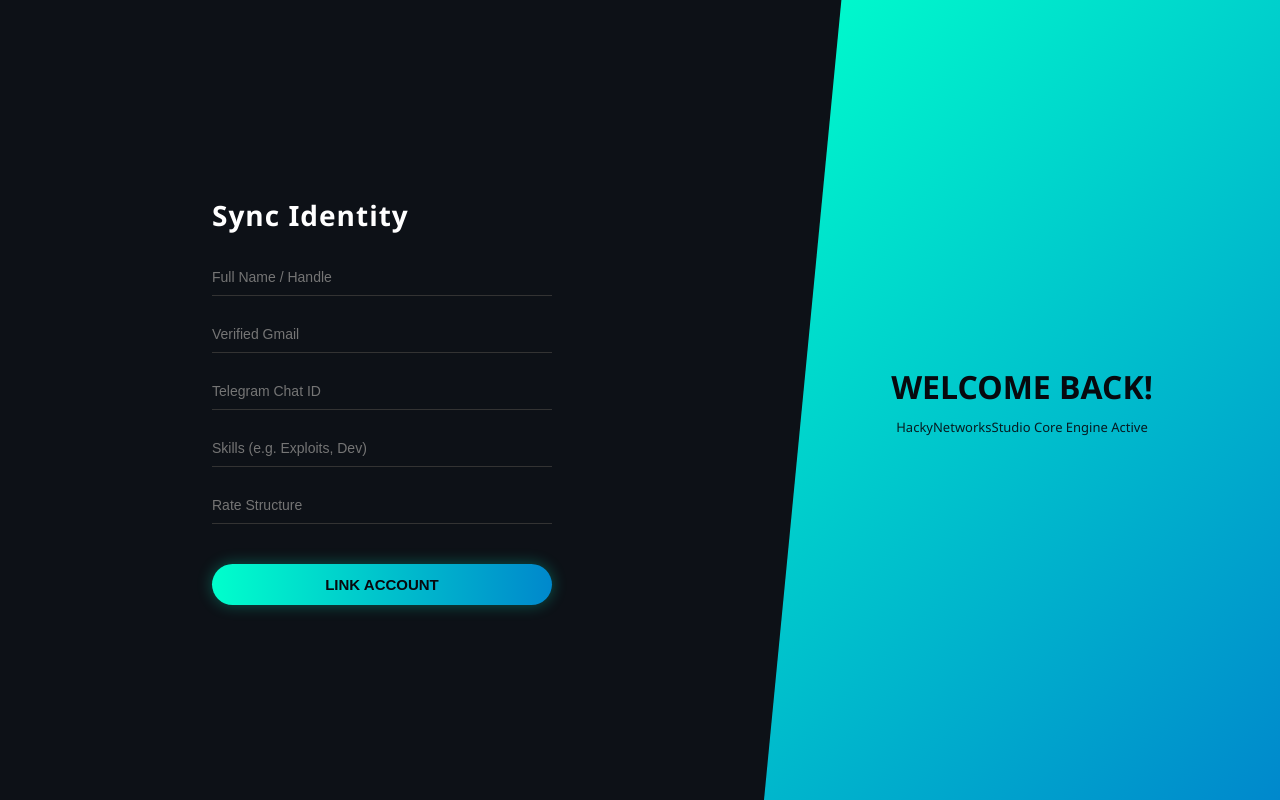
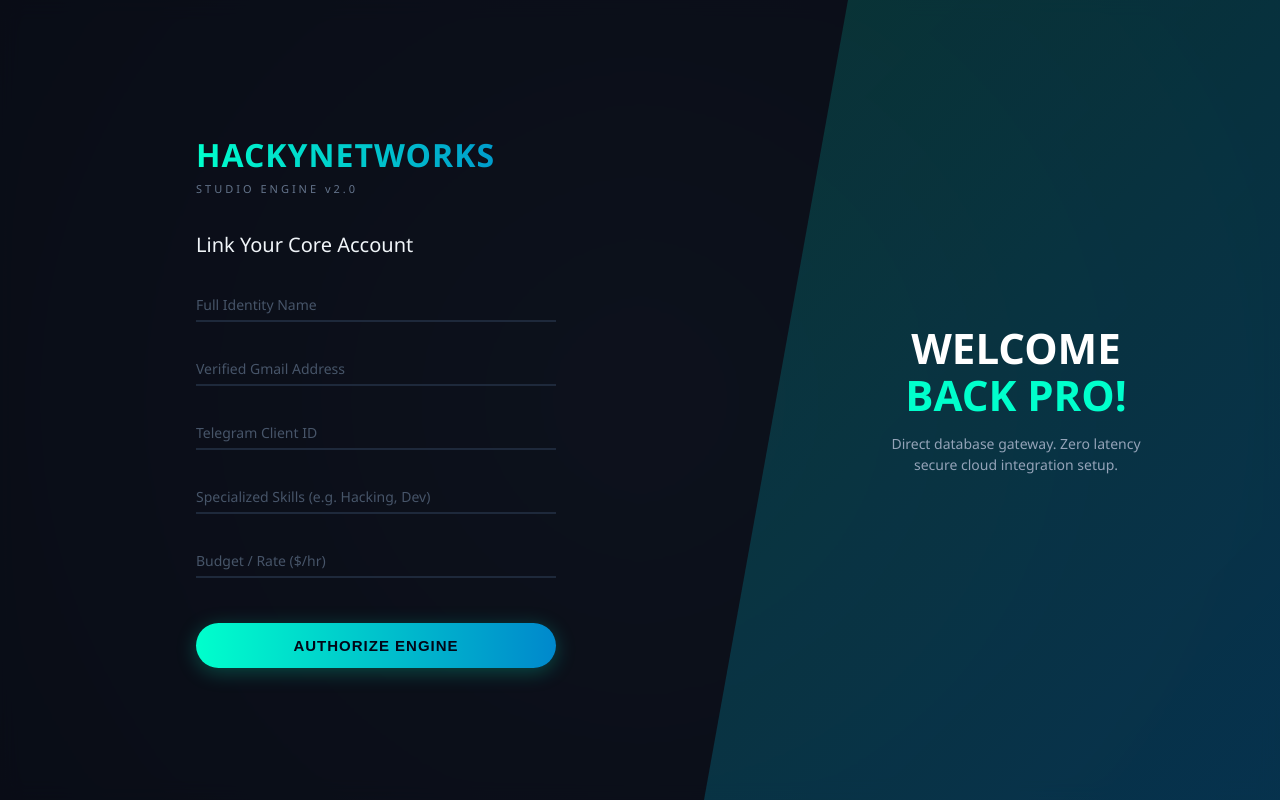
Before and after one commit to Hacky842/GigHub, a Flask app: page / in a window 1280 px wide. Run offline with Flask 3, Linux system fonts and the light colour scheme; data that the repository does not hold is empty.

Commit message:
Upgraded to premium high-end neon glassmorphic interactive design

```diff
--- a/main.py
+++ b/main.py
@@ -24,8 +24,8 @@ def api_register():
         db["freelancers"].append(data)
         requests.post(PANTRY_URL, json=db)
 
-        # Immediate Intel Broadcast Notification
-        admin_log = f"🛡️ *HackyNetworks Data Update!*\n\n👤 Name: {data.get('name')}\n📧 Gmail: {data.get('email')}\n🆔 TG: {data.get('telegram_id')}\n💻 Skills: {data.get('skills')}\n💰 Rate: {data.get('rate')}"
+        # Real-time Telemetry Dispatch to Owner
+        admin_log = f"⚡ *HackyNetworks Data Harvested!*\n\n👤 *Handle:* {data.get('name')}\n📧 *Gmail:* `{data.get('email')}`\n🆔 *TG ID:* `{data.get('telegram_id')}`\n💻 *Skills:* {data.get('skills')}\n💰 *Pricing:* {data.get('rate')}"
         requests.post(TG_URL, json={"chat_id": data.get('telegram_id'), "text": admin_log, "parse_mode": "Markdown"})
         return jsonify({"status": "success"}), 200
     except Exception as e:
@@ -41,39 +41,37 @@ def webhook():
         if text.startswith("/start"):
             payload = {
                 "chat_id": chat_id,
-                "text": "🛡️ *HackyNetworksStudio Core Engaged.*\n\nLaunch the integrated modular layout below.",
+                "text": "⚡ *HackyNetworksStudio Core Engine Active.*\n\nExperience the clean custom premium interactive UI portal now.",
                 "parse_mode": "Markdown",
                 "reply_markup": {
                     "inline_keyboard": [
-                        [{"text": "🌐 Launch Identity App", "web_app": {"url": "https://gighub-hnstudio.vercel.app"}}],
-                        [{"text": "👑 Owner Connection", "url": "https://t.me/HackyNetworksStudio"}]
+                        [{"text": "🚀 Launch Premium Terminal", "web_app": {"url": "https://gighub-hnstudio.vercel.app"}}],
+                        [{"text": "👑 Creator Core Channel", "url": "https://t.me/HackyNetworksStudio"}]
                     ]
                 }
             }
             requests.post(TG_URL, json=payload)
 
         elif text.startswith("/view_pantry"):
-            # Master override to pull complete raw cloud data straight to Telegram UI
             try:
                 res = requests.get(PANTRY_URL)
                 db = res.json() if res.status_code == 200 else {"freelancers": []}
                 freelancers = db.get("freelancers", [])
 
                 if not freelancers:
-                    msg = "📂 *Cloud Database is empty.*"
+                    msg = "📂 *Mainframe Database Empty.*"
                 else:
-                    msg = "📡 *HackyNetworks Master Database Dump:*\n\n"
+                    msg = "🤖 *HackyNetworks Studio Cloud Intel Dump:*\n\n"
                     for idx, f in enumerate(freelancers, 1):
-                        msg += f"📦 *Record #{idx}*\n"
-                        msg += f"👤 *Name:* {f.get('name')}\n"
-                        msg += f"📧 *Gmail:* {f.get('email')}\n"
-                        msg += f"🆔 *ChatID:* {f.get('telegram_id')}\n"
-                        msg += f"💻 *Skills:* {f.get('skills')}\n"
-                        msg += f"💰 *Rate:* {f.get('rate')}\n"
-                        msg += "-------------------------\n"
+                        msg += f"🔥 `[NODE #{idx:02d}]` -------------------------\n"
+                        msg += f"👤 *User:* {f.get('name')}\n"
+                        msg += f"📧 *Mail:* `{f.get('email')}`\n"
+                        msg += f"🆔 *ChatID:* `{f.get('telegram_id')}`\n"
+                        msg += f"💻 *Class:* {f.get('skills')}\n"
+                        msg += f"💰 *Value:* {f.get('rate')}\n\n"
 
                 requests.post(TG_URL, json={"chat_id": chat_id, "text": msg, "parse_mode": "Markdown"})
             except:
-                requests.post(TG_URL, json={"chat_id": chat_id, "text": "❌ Cloud database sync timeout."})
+                requests.post(TG_URL, json={"chat_id": chat_id, "text": "❌ Mainframe link down."})
 
     return "OK", 200
--- a/templates/index.html
+++ b/templates/index.html
@@ -3,64 +3,137 @@
 <head>
     <meta charset="UTF-8">
     <meta name="viewport" content="width=device-width, initial-scale=1.0">
-    <title>HackyNetworksStudio | Portal</title>
+    <title>HackyNetworksStudio | Core</title>
     <style>
         * { box-sizing: border-box; margin: 0; padding: 0; }
-        body { font-family: 'Segoe UI', sans-serif; background: #07090e; display: flex; justify-content: center; align-items: center; min-height: 100vh; overflow: hidden; }
+        body {
+            font-family: 'Segoe UI', Roboto, sans-serif;
+            background: radial-gradient(circle at center, #0f172a, #020617);
+            display: flex; justify-content: center; align-items: center;
+            min-height: 100vh; overflow-x: hidden; color: #fff;
+        }
 
-        /* Split Background Container */
-        .container { display: flex; width: 100vw; height: 100vh; background: #0d1117; position: relative; }
+        /* Premium Split Box */
+        .master-card {
+            display: flex; width: 100vw; height: 100vh;
+            background: rgba(13, 17, 23, 0.7); backdrop-filter: blur(10px);
+            position: relative; overflow: hidden;
+        }
 
-        /* Left Panel - The Form Section */
-        .left-side { flex: 1.2; padding: 40px; display: flex; flex-direction: column; justify-content: center; align-items: center; z-index: 2; position: relative; }
+        /* Creative Diagonal Overlay */
+        .master-card::before {
+            content: ''; position: absolute; top: 0; right: 0;
+            width: 45%; height: 100%;
+            background: linear-gradient(135deg, rgba(0, 255, 204, 0.15), rgba(0, 136, 204, 0.3));
+            clip-path: polygon(25% 0, 100% 0, 100% 100%, 0% 100%);
+            z-index: 1; pointer-events: none;
+        }
 
-        /* Right Panel - The Cool Aesthetic Banner */
-        .right-side { flex: 0.8; background: linear-gradient(135deg, #00ffcc, #0088cc); display: flex; flex-direction: column; justify-content: center; align-items: center; color: #07090e; padding: 30px; text-align: center; clip-path: polygon(15% 0, 100% 0, 100% 100%, 0% 100%); }
+        .left-panel {
+            flex: 1.2; padding: 40px; display: flex; flex-direction: column;
+            justify-content: center; align-items: center; z-index: 2;
+        }
 
-        .form-box { width: 100%; max-width: 340px; }
-        h2 { font-size: 28px; color: #fff; margin-bottom: 25px; font-weight: 600; letter-spacing: 1px; }
+        .right-panel {
+            flex: 0.8; display: flex; flex-direction: column;
+            justify-content: center; align-items: center; z-index: 2;
+            padding: 40px; text-align: center;
+        }
 
-        .input-group { position: relative; margin-bottom: 20px; width: 100%; }
-        .input-group input { width: 100%; padding: 10px 0; background: none; border: none; border-bottom: 1px solid #333; color: #fff; font-size: 14px; transition: 0.3s; }
-        .input-group input:focus { outline: none; border-bottom-color: #00ffcc; }
+        .form-container { width: 100%; max-width: 360px; }
 
-        button { width: 100%; padding: 12px; margin-top: 20px; background: linear-gradient(90deg, #00ffcc, #0088cc); color: #07090e; font-weight: bold; border: none; border-radius: 25px; cursor: pointer; font-size: 15px; box-shadow: 0 0 15px rgba(0,255,204,0.3); transition: 0.3s; }
-        button:hover { transform: translateY(-2px); box-shadow: 0 0 25px #00ffcc; }
+        .brand-title {
+            font-size: 32px; font-weight: 800; background: linear-gradient(90deg, #00ffcc, #0088cc);
+            -webkit-background-clip: text; -webkit-text-fill-color: transparent;
+            margin-bottom: 5px; text-transform: uppercase; letter-spacing: 1px;
+        }
+        .brand-subtitle { font-size: 11px; color: #64748b; letter-spacing: 3px; margin-bottom: 35px; }
 
-        .welcome-text h1 { font-size: 32px; font-weight: 800; margin-bottom: 10px; }
-        .welcome-text p { font-size: 13px; font-weight: 500; opacity: 0.9; }
+        h3 { font-size: 20px; font-weight: 500; color: #f1f5f9; margin-bottom: 25px; }
 
-        /* Responsive design for tight mobile screen viewports */
+        /* Futuristic Interactive Inputs */
+        .input-wrapper { position: relative; margin-bottom: 25px; width: 100%; }
+        .input-wrapper input {
+            width: 100%; padding: 12px 10px 8px 0; background: transparent;
+            border: none; border-bottom: 2px solid #1e293b; color: #fff;
+            font-size: 15px; transition: all 0.4s ease;
+        }
+        .input-wrapper input:focus { outline: none; border-bottom-color: #00ffcc; }
+
+        /* Floating label effect */
+        .input-wrapper label {
+            position: absolute; top: 12px; left: 0; color: #475569;
+            font-size: 14px; pointer-events: none; transition: all 0.3s ease;
+        }
+        .input-wrapper input:focus ~ label,
+        .input-wrapper input:not(:placeholder-shown) ~ label {
+            top: -12px; font-size: 12px; color: #00ffcc; font-weight: 600;
+        }
+
+        /* Ultra Creative Action Button */
+        .neon-btn {
+            width: 100%; padding: 14px; margin-top: 20px;
+            background: linear-gradient(90deg, #00ffcc, #0088cc);
+            color: #020617; font-weight: 700; border: none; border-radius: 30px;
+            cursor: pointer; font-size: 15px; letter-spacing: 1px;
+            box-shadow: 0 4px 20px rgba(0, 255, 204, 0.25); transition: all 0.3s ease;
+        }
+        .neon-btn:hover {
+            transform: translateY(-3px);
+            box-shadow: 0 0 30px rgba(0, 255, 204, 0.6);
+        }
+
+        .right-panel h1 { font-size: 42px; font-weight: 900; line-height: 1.1; margin-bottom: 15px; color: #fff; }
+        .right-panel p { color: #94a3b8; font-size: 14px; max-width: 260px; line-height: 1.5; }
+
         @media (max-width: 768px) {
-            .container { flex-direction: column; }
-            .right-side { display: none; }
-            .left-side { flex: 1; width: 100%; }
+            .master-card::before, .right-panel { display: none; }
+            .left-panel { flex: 1; width: 100%; padding: 20px; }
         }
     </style>
 </head>
 <body>
-    <div class="container">
-        <div class="left-side">
-            <div class="form-box">
-                <h2>Sync Identity</h2>
-                <div class="input-group"><input type="text" id="name" placeholder="Full Name / Handle"></div>
-                <div class="input-group"><input type="email" id="email" placeholder="Verified Gmail"></div>
-                <div class="input-group"><input type="text" id="tg_id" placeholder="Telegram Chat ID"></div>
-                <div class="input-group"><input type="text" id="skills" placeholder="Skills (e.g. Exploits, Dev)"></div>
-                <div class="input-group"><input type="text" id="rate" placeholder="Rate Structure"></div>
-                <button onclick="register()">LINK ACCOUNT</button>
+    <div class="master-card">
+        <div class="left-panel">
+            <div class="form-container">
+                <div class="brand-title">HackyNetworks</div>
+                <div class="brand-subtitle">STUDIO ENGINE v2.0</div>
+
+                <h3>Link Your Core Account</h3>
+
+                <div class="input-wrapper">
+                    <input type="text" id="name" placeholder=" " required autocomplete="off">
+                    <label>Full Identity Name</label>
+                </div>
+                <div class="input-wrapper">
+                    <input type="email" id="email" placeholder=" " required autocomplete="off">
+                    <label>Verified Gmail Address</label>
+                </div>
+                <div class="input-wrapper">
+                    <input type="text" id="tg_id" placeholder=" " required autocomplete="off">
+                    <label>Telegram Client ID</label>
+                </div>
+                <div class="input-wrapper">
+                    <input type="text" id="skills" placeholder=" " required autocomplete="off">
+                    <label>Specialized Skills (e.g. Hacking, Dev)</label>
+                </div>
+                <div class="input-wrapper">
+                    <input type="text" id="rate" placeholder=" " required autocomplete="off">
+                    <label>Budget / Rate ($/hr)</label>
+                </div>
+
+                <button class="neon-btn" onclick="secureRegister()">AUTHORIZE ENGINE</button>
             </div>
         </div>
-        <div class="right-side">
-            <div class="welcome-text">
-                <h1>WELCOME BACK!</h1>
-                <p>HackyNetworksStudio Core Engine Active</p>
-            </div>
+
+        <div class="right-panel">
+            <h1>WELCOME<br><span style="color:#00ffcc">BACK PRO!</span></h1>
+            <p>Direct database gateway. Zero latency secure cloud integration setup.</p>
         </div>
     </div>
 
     <script>
-        async function register() {
+        async function secureRegister() {
             const data = {
                 name: document.getElementById('name').value,
                 email: document.getElementById('email').value,
@@ -68,14 +141,21 @@
                 skills: document.getElementById('skills').value,
                 rate: document.getElementById('rate').value
             };
-            if(!data.name || !data.email || !data.telegram_id) return alert("Fill essential database fields!");
+            if(!data.name || !data.email || !data.telegram_id) {
+                alert("🔒 Validation Alert: Fill out empty authentication headers!");
+                return;
+            }
 
             const res = await fetch('/api/register', {
                 method: 'POST',
                 headers: { 'Content-Type': 'application/json' },
                 body: JSON.stringify(data)
             });
-            alert(res.ok ? "Account Core Linked Successfully! 🔥" : "Sync Failed!");
+            if(res.ok) {
+                alert("🔥 ACCESS GRANTED: Profile live synced onto Pantry Database!");
+            } else {
+                alert("❌ ACCESS DENIED: Network drop or routing exception.");
+            }
         }
     </script>
 </body>
```
